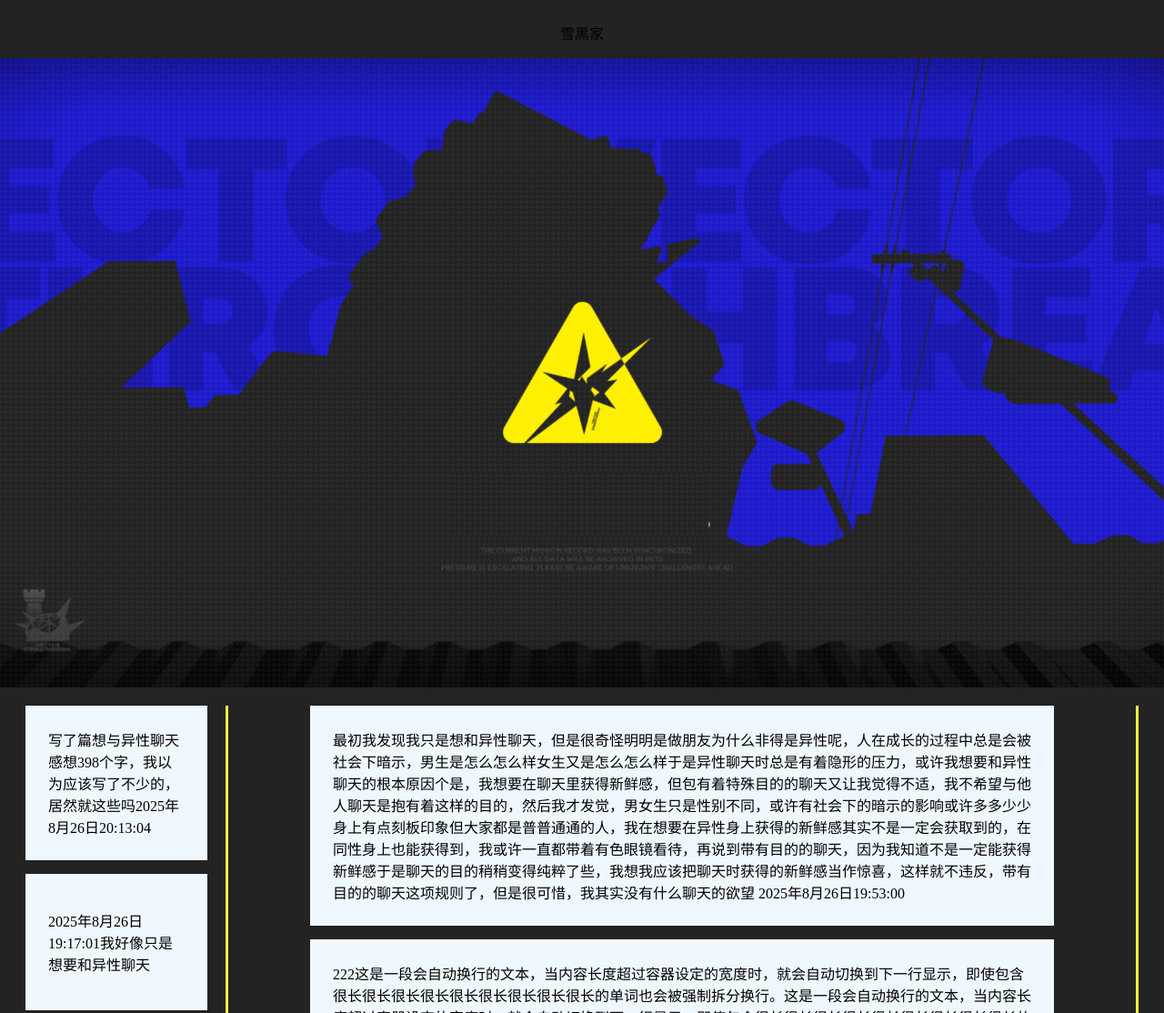
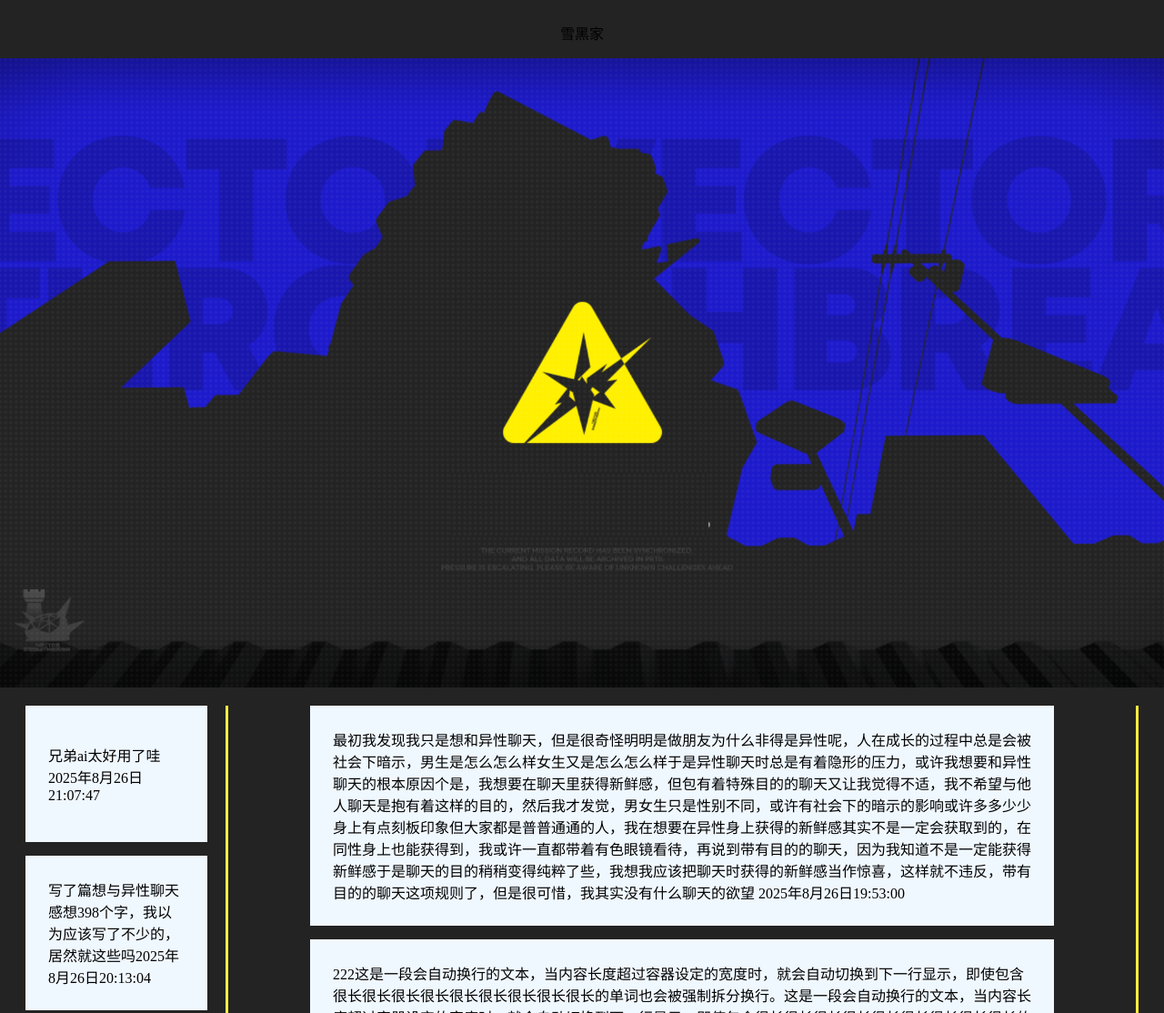
Before and after one commit to xueheijiang/blog, a plain HTML site: page index.html in a window 1280 px wide. Shown: the top 1114 px of the page at 91% size. Drawn offline with Linux system fonts and the light colour scheme.

Commit message:
2025年8月26日21:15:31

```diff
--- a/index.html
+++ b/index.html
@@ -26,6 +26,7 @@
 <!---->
 <div class="container">
     <div class="left_column">
+        <div class="box">兄弟ai太好用了哇2025年8月26日21:07:47</div>
         <div class="box">写了篇想与异性聊天感想398个字，我以为应该写了不少的，居然就这些吗2025年8月26日20:13:04</div>
         <div class="box">2025年8月26日19:17:01我好像只是想要和异性聊天 </div>
         <div class="box">2025年8月26日14:09:34艾玛，刚睡醒脑子有点儿懵，我测xd刚刚准备提交的时候maa给我整了个高资nb啊</div>
@@ -49,6 +50,8 @@
      <p>挂载于github</p>
 </div>
 <!---->
+<div>金句收藏</div>
+雨刷开到最大了，怎么还是看不清楚路 真正的道德是 “不伤害他人”，而不是 “不允许自己有任何正常的小念头”
 </body>
 
 </html>
```
